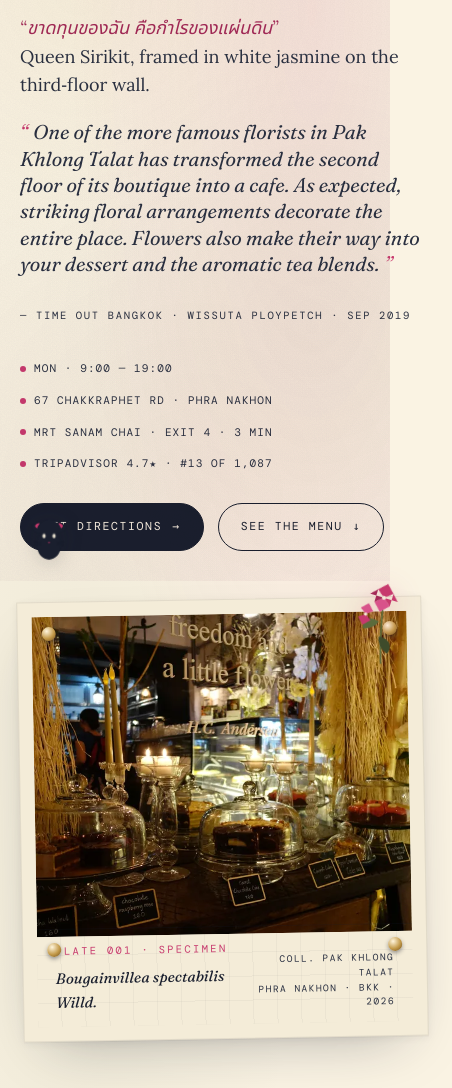
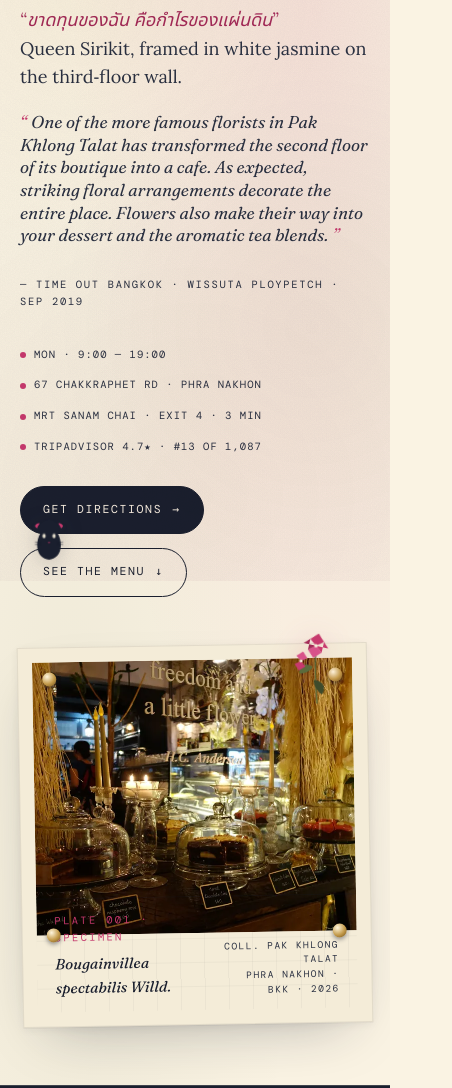
Before and after one commit to kirbykung168-art/Floral-Cafe-Draft, a plain HTML site: page index.html in a window 390 px wide. Shown: the part 263-1351 px from the top of the page, 452 px wide, since content can reach past the window. Drawn offline with nearby package versions, Linux system fonts and the light colour scheme; a web font is replaced by a local one.

Commit message:
Mobile fix: contain hero overflow, scale wordmark, pull sprig in
Hero was overflowing by ~93px at 390 viewport because the bougainvillea
sprig SVG sat at right:-12px width:96px on a specimen container that
already filled the column, plus the wordmark clamp floor was 54px on
Floral / cafe / NAPASORN.

- .hero: grid-template-columns minmax(0,1fr) + overflow hidden
- hero-text/specimen: min-width 0 + max-width 100%
- wordmark clamp 46-90px on mobile, 42px on <480
- napasorn .5em on <480
- hero-deck removes max-width on mobile to use full column
- sprig: 84px (was 96), top:-18 right:6 (was -12) - fully inside specimen

```diff
--- a/index.html
+++ b/index.html
@@ -390,10 +390,17 @@ button{font:inherit;background:none;border:0;color:inherit;cursor:pointer}
 .specimen:hover .sprig{transform:rotate(12deg) translateY(-4px)}
 
 @media (max-width:880px){
-  .hero{grid-template-columns:1fr; padding-top:88px; min-height:auto; gap:48px}
-  .specimen{aspect-ratio:.92/1; transform:rotate(-1deg); min-height:440px}
-  .specimen .sprig{width:96px; height:96px; top:-22px; right:-12px}
-  .hero-meta{gap:14px 22px}
+  .hero{grid-template-columns:minmax(0,1fr); padding-top:88px; min-height:auto; gap:48px; overflow:hidden}
+  .hero-text,.specimen{min-width:0; max-width:100%}
+  .wordmark{font-size:clamp(46px,12.5vw,90px)}
+  .hero-deck{font-size:clamp(17px,4.4vw,22px); max-width:none}
+  .specimen{aspect-ratio:.92/1; transform:rotate(-1deg); min-height:380px}
+  .specimen .sprig{width:84px; height:84px; top:-18px; right:6px; transform:rotate(14deg)}
+  .hero-meta{gap:14px 22px; font-size:10.5px}
+}
+@media (max-width:480px){
+  .wordmark{font-size:42px}
+  .wordmark .napasorn{font-size:.5em}
 }
 
 /* =============================================================
```
